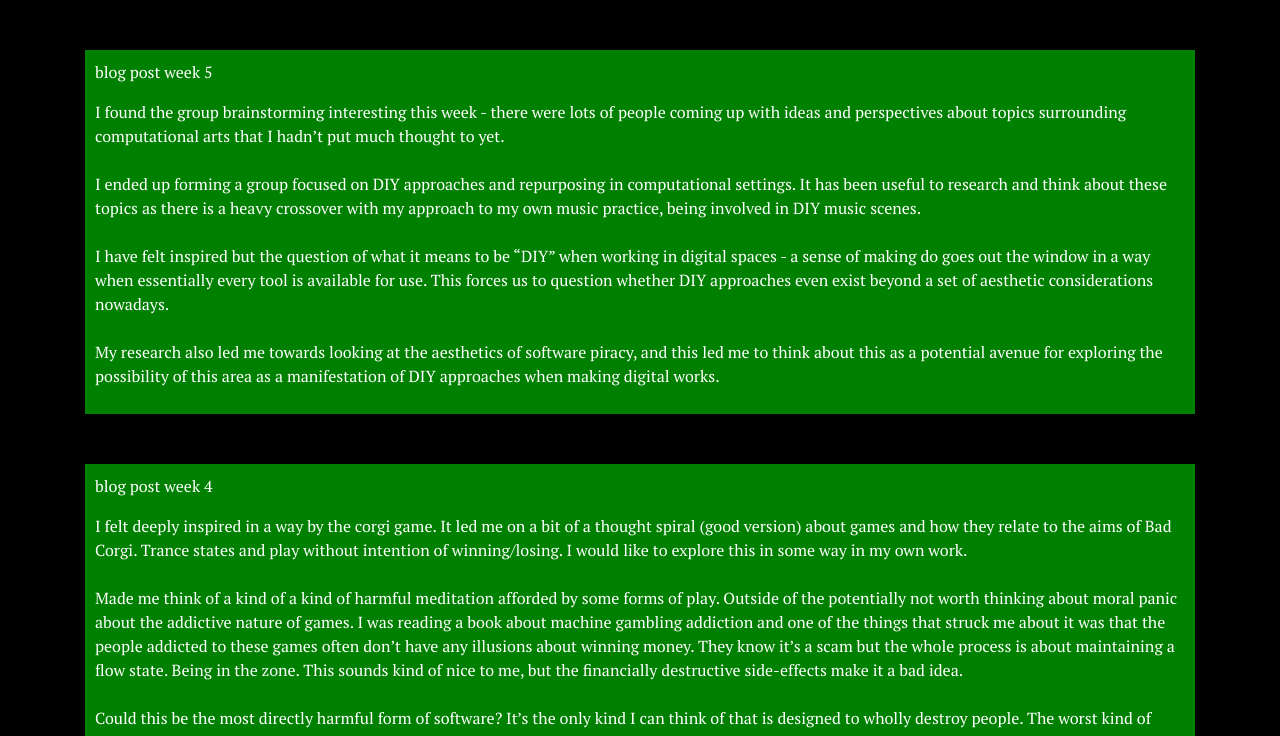
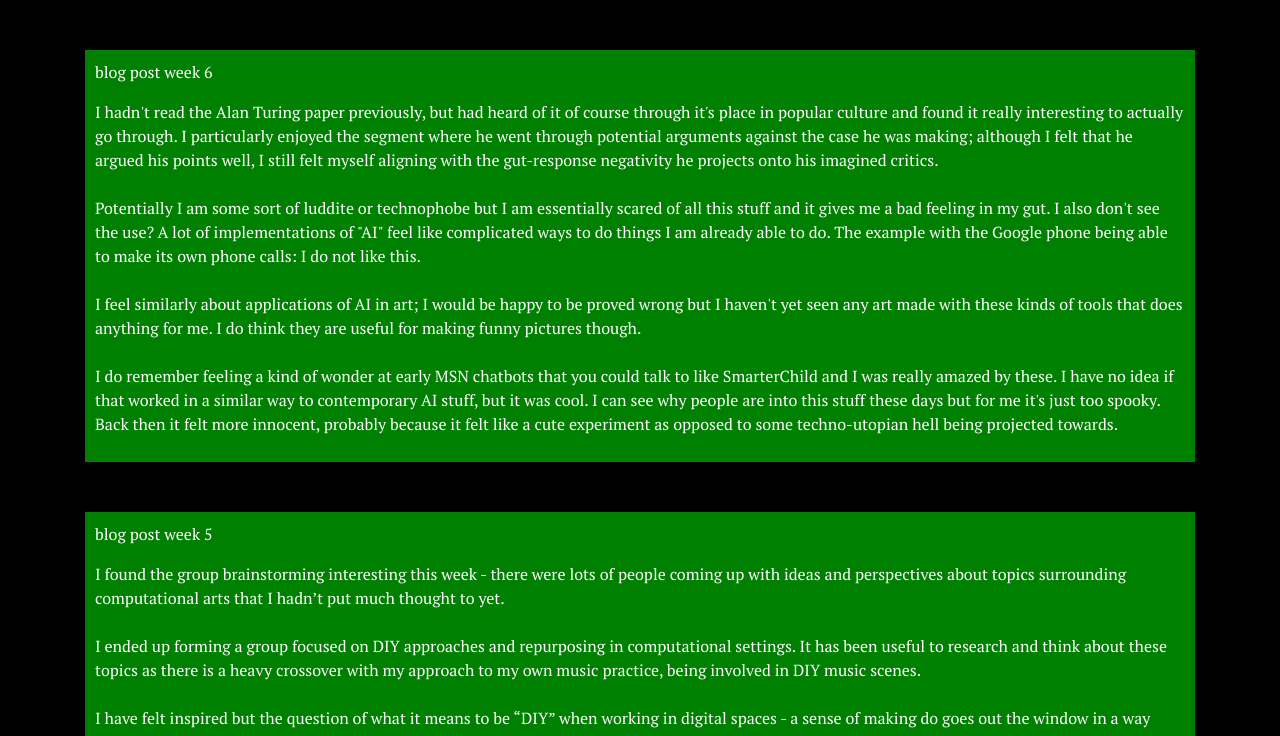
Before and after one commit to gm017/ca-rt-blog, a plain HTML site: page index.html in a window 1280 px wide. Shown: the part 64-800 px from the top of the page. Drawn offline with nearby package versions, Linux system fonts and the light colour scheme.

Commit message:
Update index.html

```diff
--- a/index.html
+++ b/index.html
@@ -20,6 +20,39 @@
 
         <div class="header col-sm-12">
             <h1>computational arts-based research and theory blog</h1>
+        </div>
+
+
+        <div class="blog-post col-sm-12">
+            <p class="post-title">blog post week 6</p>
+            <p class="post-text">
+                I hadn't read the Alan Turing paper previously, but had heard of it of course through it's place in
+                popular culture and found it really interesting to actually go through. I particularly enjoyed the
+                segment where he went through potential arguments against the case he was making; although I felt that
+                he argued his points well, I still felt myself aligning with the gut-response negativity he projects
+                onto his imagined critics.
+                <br><br>
+                Potentially I am some sort of luddite or technophobe but I am essentially scared of all this stuff and
+                it gives me a bad feeling in my gut. I also don't see the use? A lot of implementations of "AI" feel
+                like complicated ways to do things I am already able to do. The example with the Google phone being able
+                to make its own phone calls: I do not like this.
+                <br><br>
+                I feel similarly about applications of AI in art; I would be happy to be proved wrong but I haven't yet
+                seen any art made with these kinds of tools that does anything for me. I do think they are useful for
+                making funny pictures though.
+                <br><br>
+                I do remember feeling a kind of wonder at early MSN chatbots that you could talk to like SmarterChild
+                and I was really amazed by these. I have no idea if that worked in a similar way to contemporary AI
+                stuff, but it was cool. I can see why people are into this stuff these days but for me it's just too
+                spooky. Back then it felt more innocent, probably because it felt like a cute experiment as opposed to
+                some techno-utopian hell being projected towards.
+
+
+
+
+
+
+            </p>
         </div>
 
 
```
